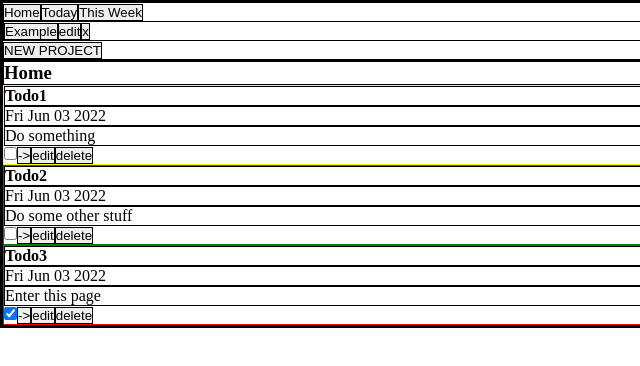
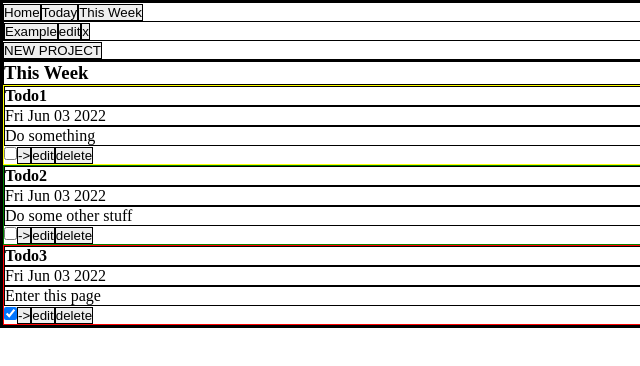
Before and after one commit to CarlosValdiviao-O/todo-List, a website with bundled scripts: page dist/index.html in a window 1280 px wide. Both pictures are taken after a click on the button "This Week". Shown: the full height of the page, 0-640 px from the left. Built offline with nearby package versions, Linux system fonts and the light colour scheme.

Commit message:
Added week tab

```diff
--- a/src/groups.js
+++ b/src/groups.js
@@ -1,6 +1,7 @@
 import { addChildElement } from "./functions";
 import { renderTodo, removeContents } from "./display";
 import { saveTab } from ".";
+import { todo } from "./projects";
 
 const sidebar = document.querySelector('#sidebar');
 const display = document.querySelector('#display');
@@ -14,6 +15,7 @@ function startGroups (database) {
     today.addEventListener('click', () => displayToday(database));
     const week = addChildElement(sidebar, 'button');
     week.textContent = 'This Week';
+    week.addEventListener('click', () => displayWeek(database));
 }
 
 function displayHome (database) {
@@ -42,4 +44,26 @@ function displayToday(database) {
     }
 }
 
-export { startGroups, displayHome, displayToday }
+function displayWeek (database) {
+    removeContents();
+    saveTab('week');
+    let today = new Date();
+    let header = addChildElement(display, 'h3');
+    header.textContent = 'This Week';
+    let dayOfWeek = today.getDay();
+    let start = new Date();
+    start.setDate(today.getDate() - dayOfWeek);
+    start.setHours(0, 0, 0);
+    let end = new Date();
+    end.setDate(today.getDate() - dayOfWeek + 7);
+    end.setHours(0, 0, 0);
+    for (let i=0; i<database.projects.length; i++) {
+        for(let j=0; j<database.projects[i].todos.length; j++){
+            let todoDate = database.projects[i].todos[j].date;
+            if (todoDate != '' && todoDate > start && todoDate <end)
+            renderTodo(database.projects[i].todos[j], database.projects[i]);
+        }
+    }
+}
+
+export { startGroups, displayHome, displayToday, displayWeek }
--- a/src/index.js
+++ b/src/index.js
@@ -2,7 +2,7 @@ import {project, projects, todo} from  "./projects";
 import {startDisplay} from "./display";
 import {startSidebar} from "./sidebar";
 import "./style.css";
-import { displayHome, displayToday } from "./groups";
+import { displayHome, displayToday, displayWeek } from "./groups";
 
 let database = projects();
 //localStorage.clear();
@@ -59,6 +59,10 @@ function checkTab() {
             displayToday(database);
             return;
         }
+        if (tab == 'week') {
+            displayWeek(database);
+            return;
+        }
     }
 
     displayHome (database);
--- a/src/style.css
+++ b/src/style.css
@@ -15,7 +15,6 @@ body {
 
 /*
 order projects based on duedate on home
-create today and this week tabs
 add form validation
 add confirm changes on enterkey pressed
 */
--- a/src/todo-form.js
+++ b/src/todo-form.js
@@ -68,6 +68,8 @@ function createForm (project, type, picked, div) {
             updateValues(picked, div);
             form.remove();
             restoreContents(div);
+            let tab = JSON.parse(localStorage.getItem('tab'));
+            if (tab == 'today' || tab == 'week')
             checkTab();
         })
     }
```
Also changed, not shown: dist/main.js.
